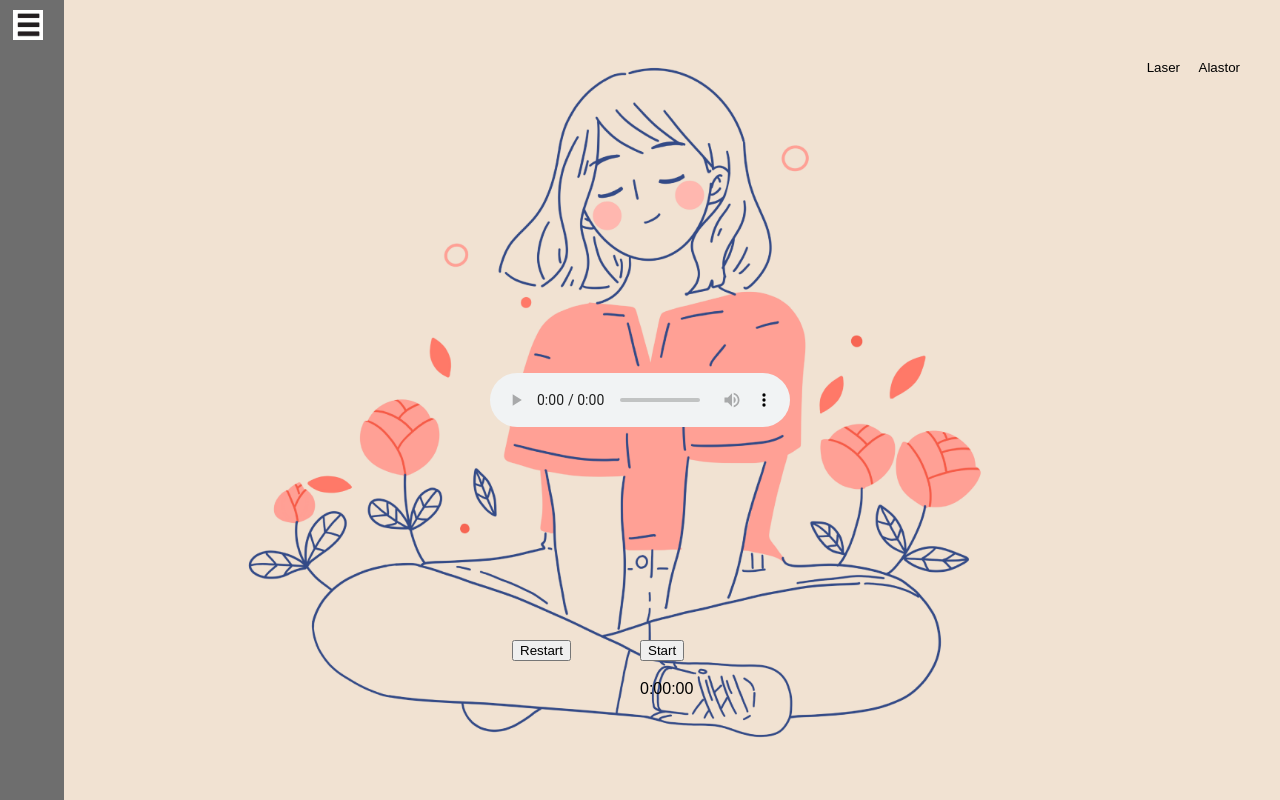
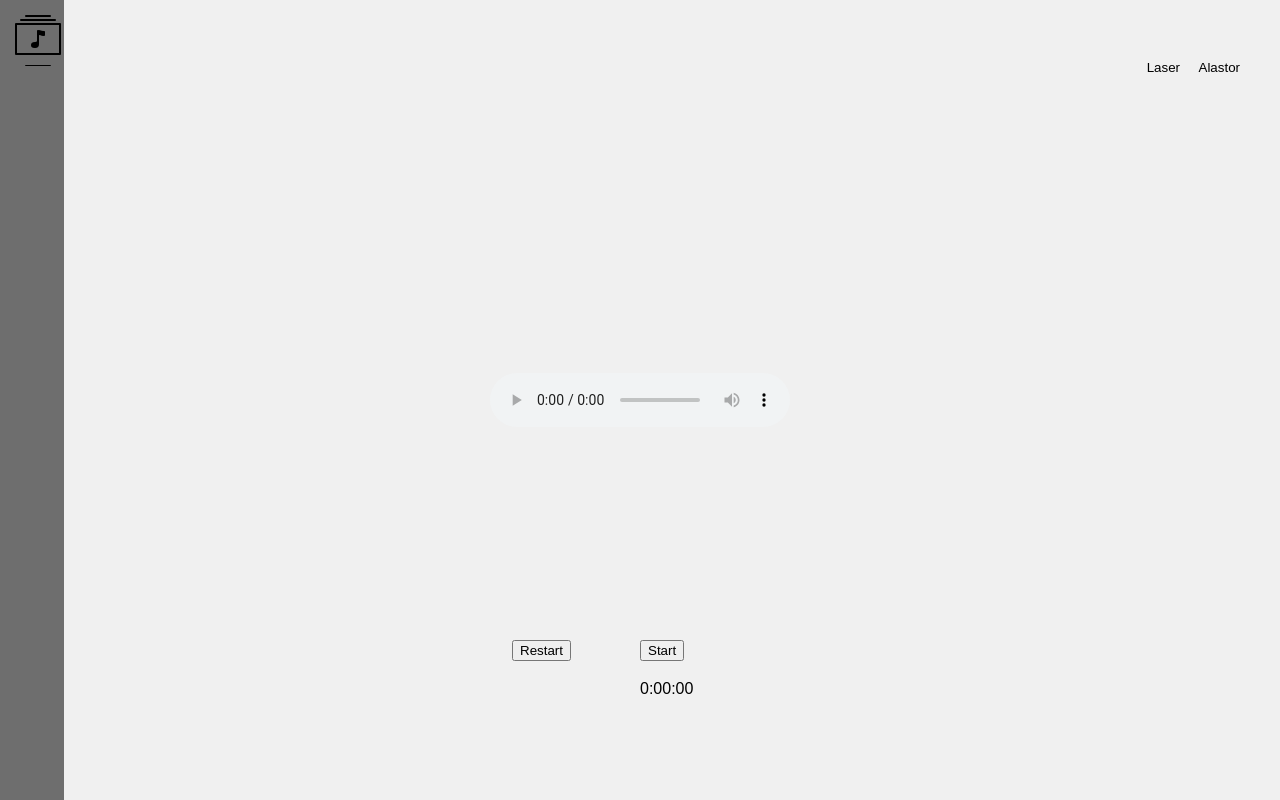
Before and after one commit to Whiteandsong/Music_Web, a plain HTML site: page 1.html in a window 1280 px wide. Drawn offline with Linux system fonts and the light colour scheme.

Commit message:
menu button

```diff
--- a/1.html
+++ b/1.html
@@ -11,11 +11,11 @@
 <body>
 
 <div id="main-interface">
-    <button id="button1" onclick="toggleSplitInterface()"><img src="menu.png" style="width: 30px; height:30px;"></button>
+    <button id="button1" class = "button1" onclick="toggleSplitInterface()"></button>
     <div id="split-interface">
         <button id="main" class="split-button" style="top: 20%; left: 50px;" data-target="index.html">Main</button>
         <button id="1" class="split-button" style="top: 40%; left: 50px;" onclick="toggleButtonText('1')">Sound 1</button>
-        <button id="2" class="split-button" style="top: 60%; left: 50px;" onclick="toggleButtonText('2')">Sound 2</button>
+        <button id="2" class="split-button" style="top: 60%; left: 50px;" onclick="toggleButtonText('2')">Ssound 2</button>
         <button id="3" class="split-button" style="top: 80%; left: 50px;" onclick="toggleButtonText('3')">Sound 3</button>
     </div>
     <audio controls id="audioPlayer" style="position: fixed; top: 50%; left: 50%; transform: translate(-50%, -50%);"></audio>
--- a/Css.css
+++ b/Css.css
@@ -8,12 +8,6 @@ body {
     height: 100vh;
     background-color: #f0f0f0;
     position: relative;
-    margin: 0;
-    padding: 0;
-    background-image: url('main\ interface.png');
-    background-size: cover;
-    background-position: center;
-    background-attachment: fixed;
 }
 #split-interface {
     width: 25%;
@@ -24,13 +18,16 @@ body {
     left: -20%;
     transition: left 0.5s ease;
 }
-#button1 {
+.button1 {
     position: absolute;
     top: 10px;
     left: 13px;
     z-index: 1;
     padding: 0;
-    background: none;
+    width: 4%;
+    height: 7%;
+    background-image: url('music-library.png');
+    background-color: #f0f0f000;
     display: block;
     border: none;
 }
--- a/Timer.js
+++ b/Timer.js
@@ -8,7 +8,7 @@ var lastTime = 0;
 function playStopTimer() {
     var button = document.getElementById("playStopButton");
     if (!timerRunning) {
-        // Start the timer
+        // Start the timer, Return ms from start to now
         startTime = new Date().getTime();
         timerInterval = setInterval(updateTimer, 1000);
         button.textContent = "Stop";
--- a/web.js
+++ b/web.js
@@ -40,6 +40,16 @@ function toggleButtonText(buttonId) {
     }
 }
 
+// Change Mode
+function toggleIconImage() {
+    var iconImage = document.getElementById('iconImage');
+    if (iconImage.src === "icon1.png") {
+        iconImage.src = ".png";
+    } else {
+        iconImage.src = "icon1.png";
+    }
+}
+
 document.addEventListener("DOMContentLoaded", function() {
     var buttons = document.querySelectorAll('.split-button');
     buttons.forEach(function(button) {
```
Also changed, not shown: index.html (+1 -1 lines).
